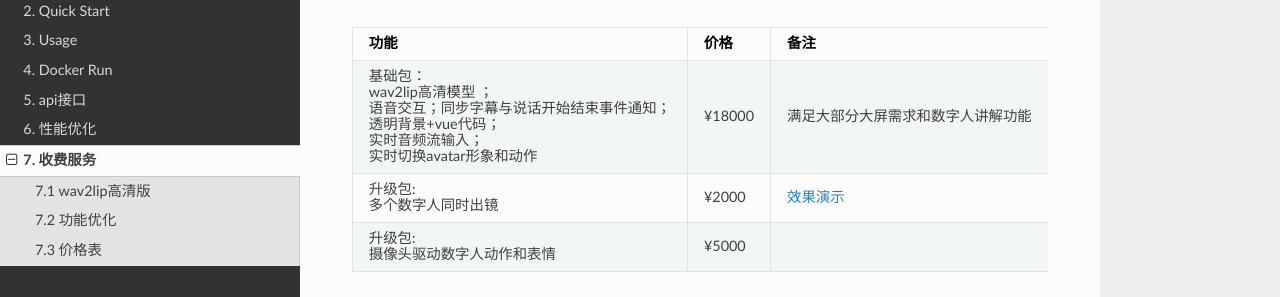
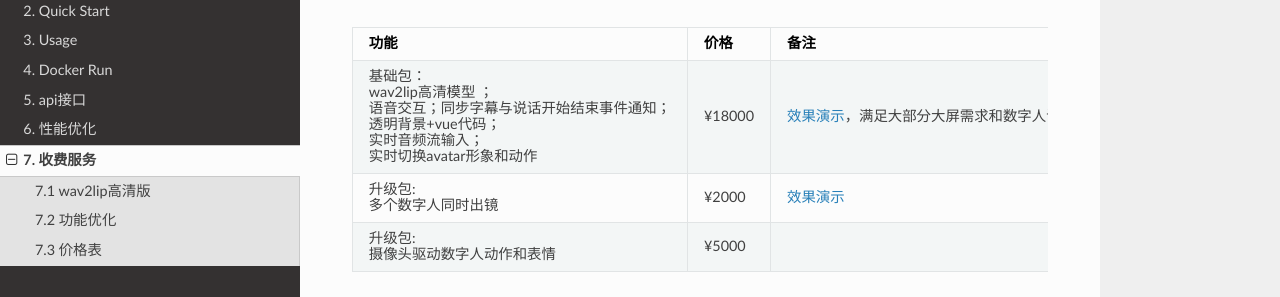
Before and after one commit to lipku/livetalking-doc, a Sphinx documentation site: the page built from docs/source/service.md, in a window 1280 px wide and 900 px high, scrolled down 1038 px. Shown: the part 168-465 px from the top of the window. Built offline with Sphinx 7.4.7 and the Read the Docs theme 3.1.0, drawn with Linux system fonts in a browser that asks for light colours.

Commit message:
update doc

```diff
--- a/docs/source/service.md
+++ b/docs/source/service.md
@@ -39,7 +39,7 @@
 
 功能			|价格		|备注
 :----				|:---		|:------
-基础包：<br>wav2lip高清模型 ；<br>语音交互；同步字幕与说话开始结束事件通知；<br>透明背景+vue代码；<br>实时音频流输入；<br>实时切换avatar形象和动作			|¥18000		|	满足大部分大屏需求和数字人讲解功能
+基础包：<br>wav2lip高清模型 ；<br>语音交互；同步字幕与说话开始结束事件通知；<br>透明背景+vue代码；<br>实时音频流输入；<br>实时切换avatar形象和动作			|¥18000		|	[效果演示](https://www.bilibili.com/video/BV1AcDMBpEuQ)，满足大部分大屏需求和数字人讲解功能
 升级包:<br>多个数字人同时出镜			|¥2000		|	[效果演示](https://www.bilibili.com/video/BV1FAPVzYEfC)
 升级包:<br>摄像头驱动数字人动作和表情			|¥5000		|
 
```
